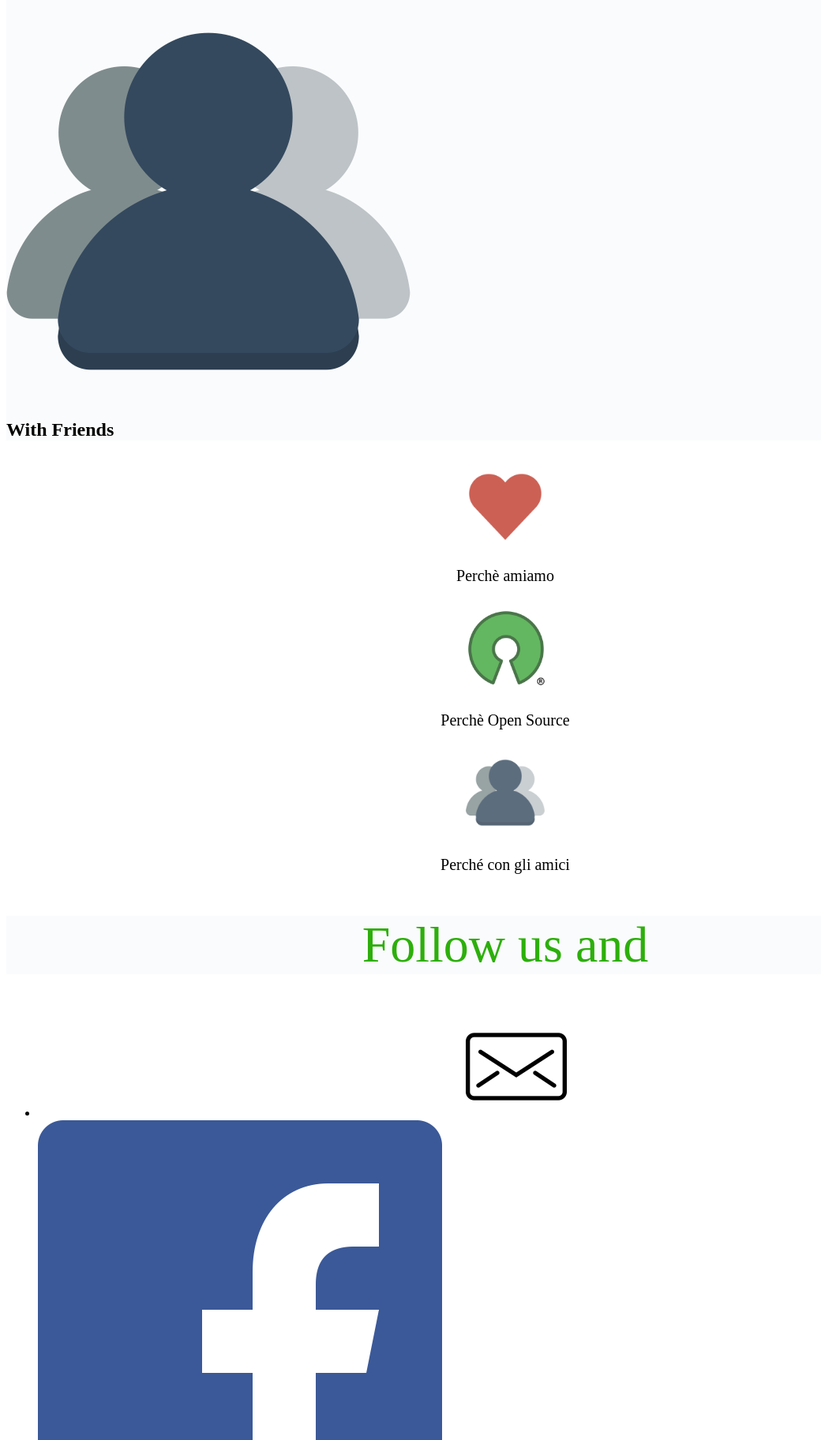
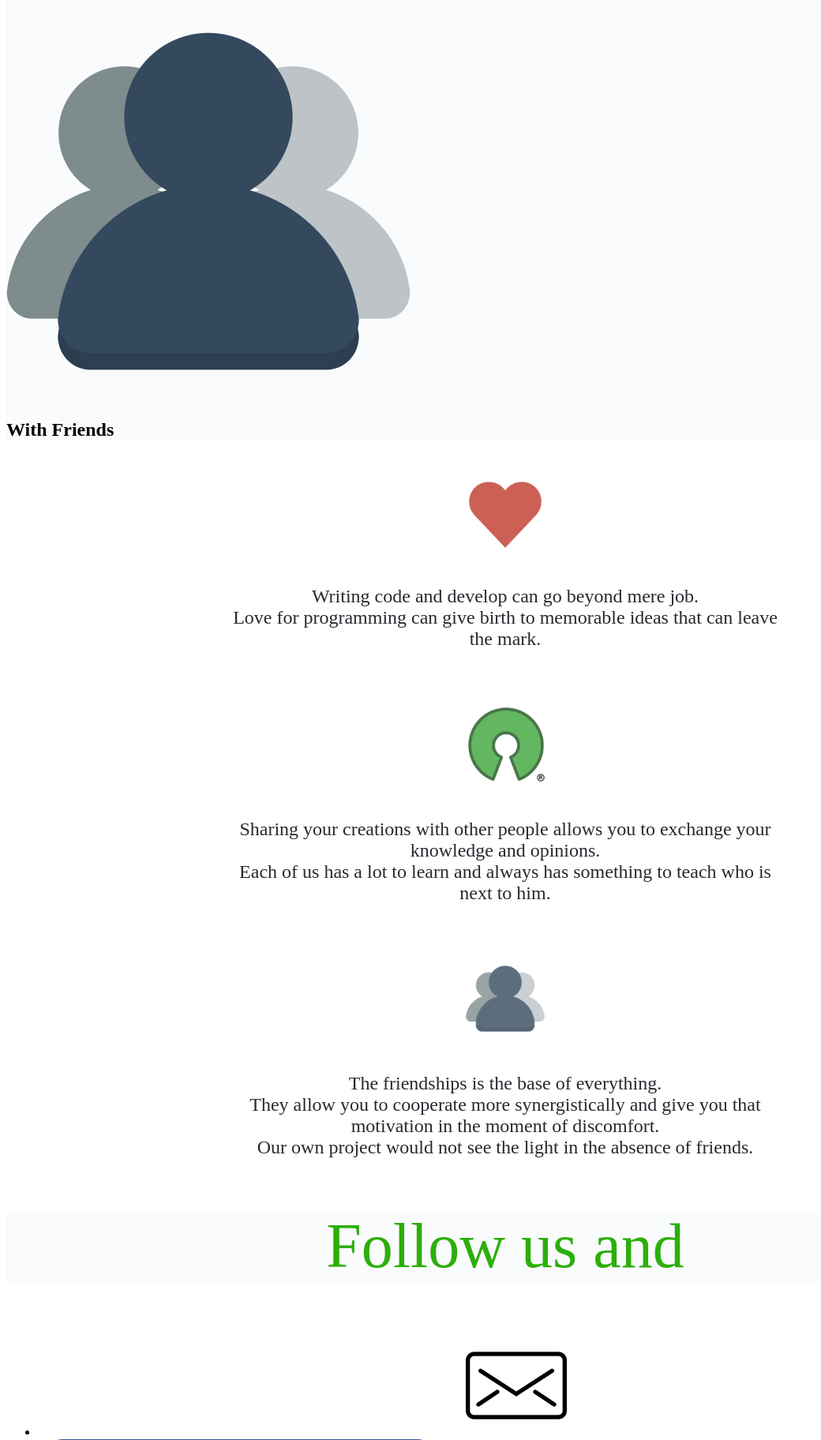
Before and after one commit to waffle-iron/yourcodes.github.io, a PHP site: page / in a window 1280 px wide. Shown: the part 2729-4553 px from the top of the page at 79% size, without its empty margins (0-1040 px from the left). Run offline with PHP 8.4, Linux system fonts and the light colour scheme; some libraries are stand-ins or nearby versions.

Commit message:
Aggiunte le descrizioni
Ho aggiunto le descrizioni ed ho modificato un po’ il sass in relazione ad esse

```diff
--- a/index.html
+++ b/index.html
@@ -47,19 +47,27 @@
             <div class="hContainer expand_info">
                 <img src="media/heart.png">
                 <p>
-                    Perchè amiamo
+                    Writing code and develop can go beyond mere job.
+                    <br>
+                    Love for programming can give birth to memorable ideas that can leave the mark.
                 </p>
             </div>
             <div class="hContainer expand_info">
                 <img src="media/opensource.png">
                 <p>
-                    Perchè Open Source
+                    Sharing your creations with other people allows you to exchange your knowledge and opinions.
+                    <br>
+                    Each of us has a lot to learn and always has something to teach who is next to him.
                 </p>
             </div>
             <div class="hContainer expand_info">
                 <img src="media/group.png">
                 <p>
-                    Perché con gli amici
+                    The friendships is the base of everything.
+                    <br>
+                    They allow you to cooperate more synergistically and give you that motivation in the moment of discomfort.
+                    <br>
+                    Our own project would not see the light in the absence of friends.
                 </p>
             </div>
             <div class="hContainer" style="background-color: #FAFBFC">
--- a/style/custom.css
+++ b/style/custom.css
@@ -6,7 +6,7 @@
 
 .join_with_us {
   color: #2caf0b;
-  font-size: 4em;
+  font-size: 5em;
   font-weight: 500;
   position: relative;
   top: calc(50% - 0.6em);
@@ -23,12 +23,19 @@ header.smaller {
   transition: all 0.3s;
   background-color: #2caf0b; }
 
-.expand_info img {
-  opacity: 0.8;
-  height: 100px;
-  margin: 10px 0 10px calc(50% - 50px); }
-.expand_info p {
-  text-align: center;
-  font-size: 20px; }
+.expand_info {
+  height: auto; }
+  .expand_info img {
+    opacity: 0.8;
+    height: 100px;
+    margin: 20px 0 20px calc(50% - 50px); }
+  .expand_info p {
+    margin-right: auto;
+    margin-left: auto;
+    width: 55%;
+    color: #252A2F;
+    font-size: 1.5em;
+    text-align: center;
+    margin-bottom: 50px; }
 
 /*# sourceMappingURL=custom.css.map */
--- a/style/custom.sass
+++ b/style/custom.sass
@@ -7,7 +7,7 @@
 
 .join_with_us
 	color: #2caf0b
-	font-size: 4em
+	font-size: 5em
 	font-weight: 500
 	position: relative
 	top: calc(50% - 0.6em)
@@ -27,12 +27,18 @@ header
 		background-color: #2caf0b
 
 .expand_info
+	height: auto
 	img
 		opacity: 0.8
 		height: 100px
-		margin: 10px 0 10px calc(50% - 50px)
+		margin: 20px 0 20px calc(50% - 50px)
 	p
+		margin-right: auto
+		margin-left: auto
+		width: 55%
+		color: #252A2F
+		font-size: 1.5em
 		text-align: center
-		font-size: 20px
+		margin-bottom: 50px
 
 .spotlight
```
